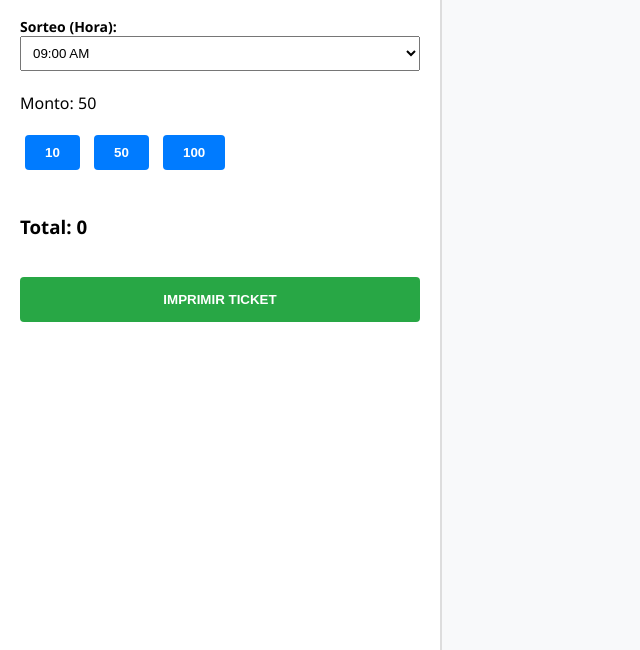
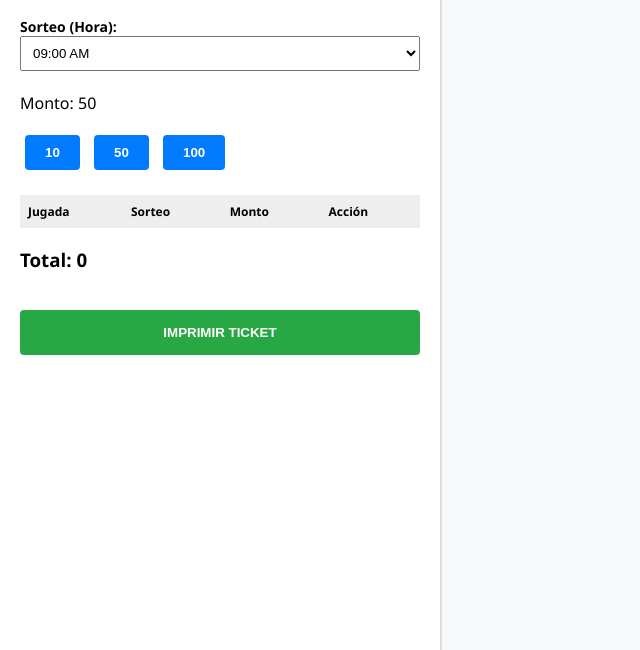
Before and after one commit to aggoldenking-sudo/GoldenKing, a plain HTML site: page index.html in a window 1280 px wide. Shown: the part 150-800 px from the top of the page, without its empty margins (0-640 px from the left). Drawn offline with Linux system fonts and the light colour scheme.

Commit message:
Add table structure for ticket display

```diff
--- a/index.html
+++ b/index.html
@@ -33,7 +33,18 @@
             <button class="btn-monto" onclick="window.App.setMonto(100)">100</button>
         </div>
 
-        <table id="ticketTable"></table>
+        <table id="ticketTable">
+            <thead>
+                <tr>
+                    <th>Jugada</th>
+                    <th>Sorteo</th>
+                    <th>Monto</th>
+                    <th>Acción</th>
+                </tr>
+            </thead>
+            <tbody></tbody>
+        </table>
+
         <h3 id="totalDisplay">Total: 0</h3>
         <button class="print-btn" onclick="window.print()">IMPRIMIR TICKET</button>
     </aside>
```
